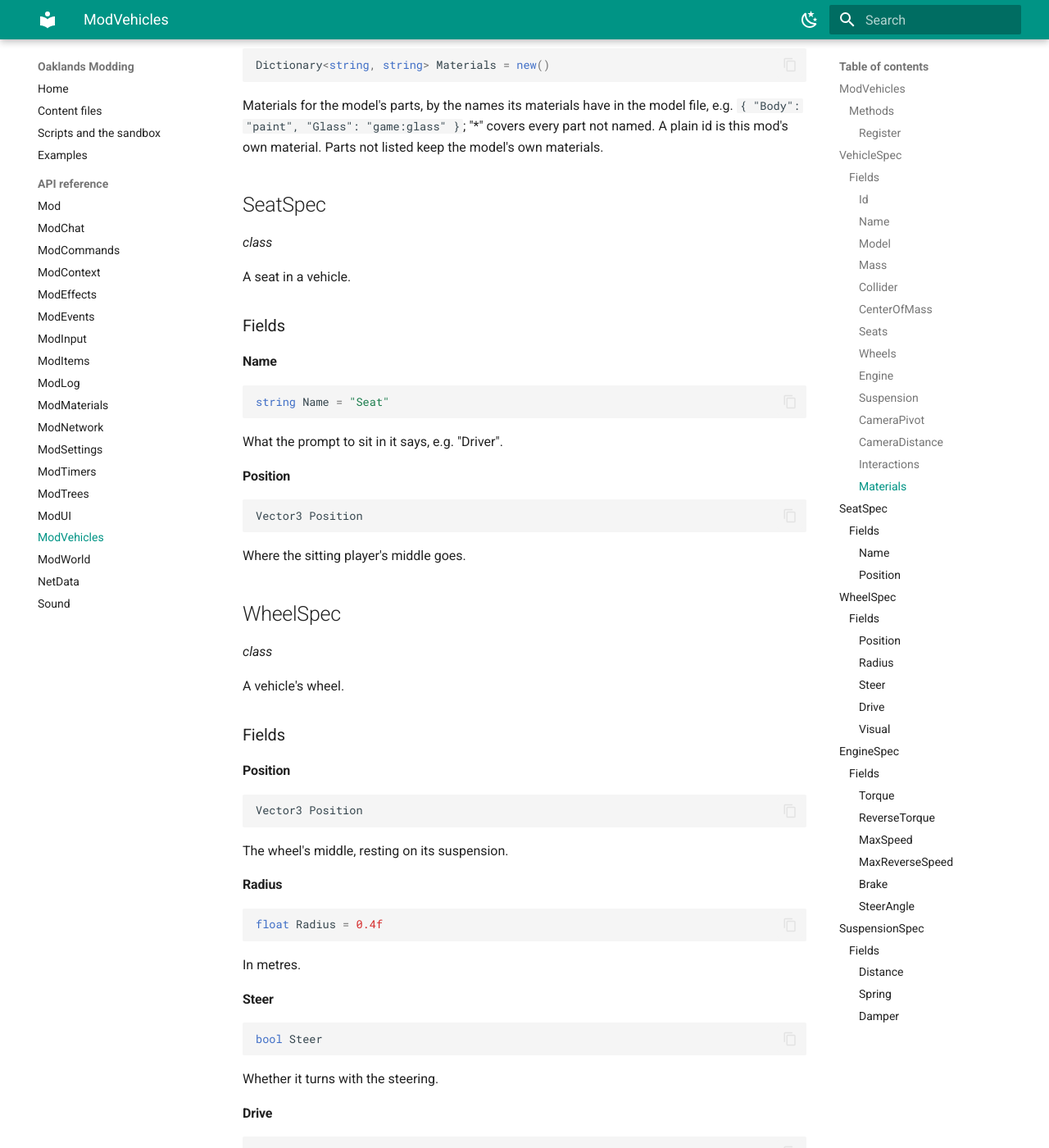
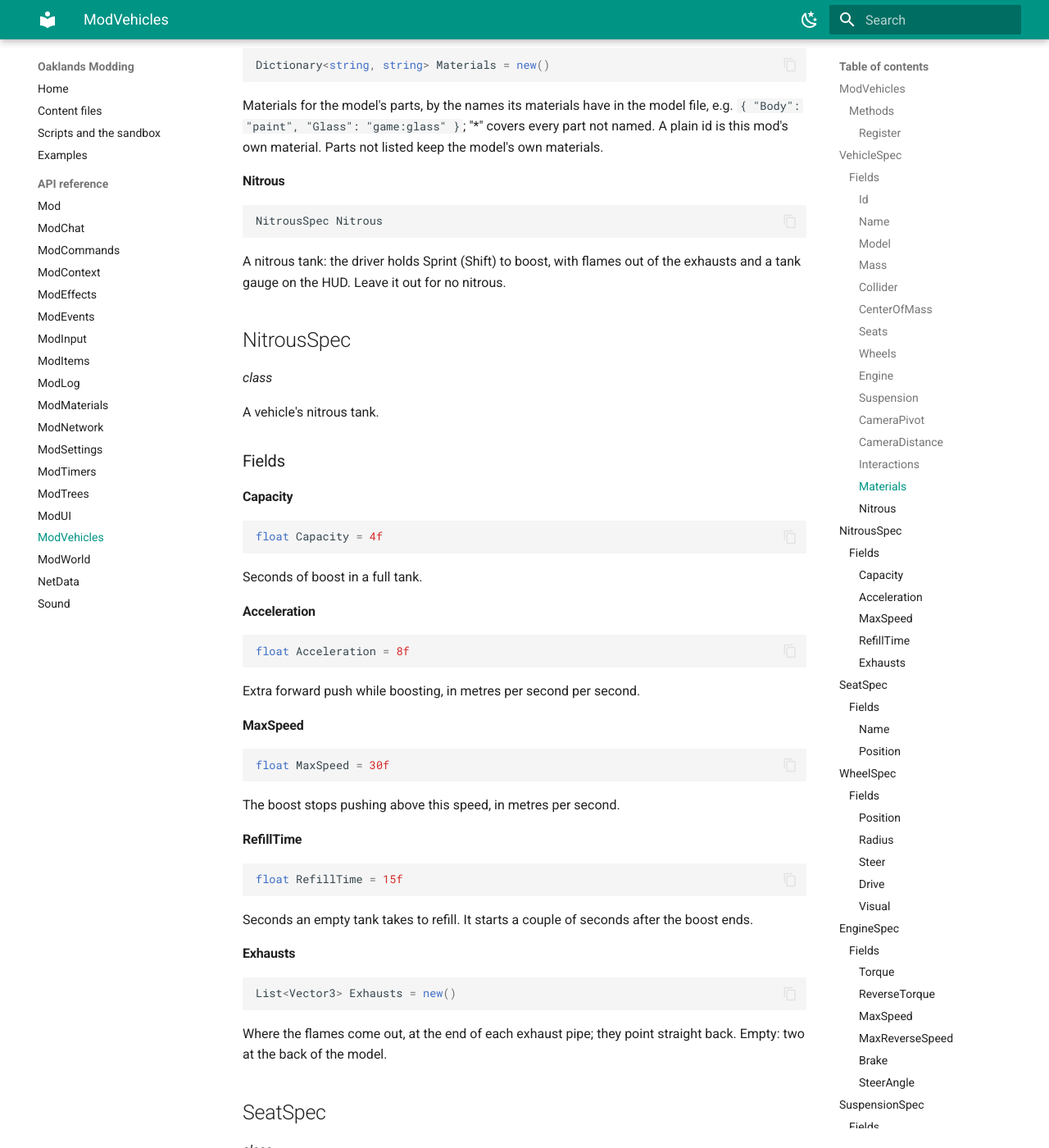
Before and after one commit to typical-developers/oaklands-modding-docs, an MkDocs documentation site: the page built from docs/api/ModVehicles.md, in a window 1280 px wide and 1400 px high, scrolled down 2929 px. Shown: the whole window at 82% size. Built offline with MkDocs 1.6.1 and Material for MkDocs 9.7.7, drawn with Linux system fonts in a browser that asks for light colours.

Commit message:
Update the docs (game d78be8c)

````diff
--- a/docs/api/ModVehicles.md
+++ b/docs/api/ModVehicles.md
@@ -1,6 +1,6 @@
 # ModVehicles
 
-[All docs](../index.md) · In this page: [`ModVehicles`](#modvehicles) · [`VehicleSpec`](#vehiclespec) · [`SeatSpec`](#seatspec) · [`WheelSpec`](#wheelspec) · [`EngineSpec`](#enginespec) · [`SuspensionSpec`](#suspensionspec)
+[All docs](../index.md) · In this page: [`ModVehicles`](#modvehicles) · [`VehicleSpec`](#vehiclespec) · [`NitrousSpec`](#nitrousspec) · [`SeatSpec`](#seatspec) · [`WheelSpec`](#wheelspec) · [`EngineSpec`](#enginespec) · [`SuspensionSpec`](#suspensionspec)
 
 <a name="modvehicles"></a>
 
@@ -183,6 +183,76 @@ Dictionary<string, string> Materials = new()
 ```
 
 Materials for the model's parts, by the names its materials have in the model file, e.g. `{ "Body": "paint", "Glass": "game:glass" }`; "\*" covers every part not named. A plain id is this mod's own material. Parts not listed keep the model's own materials.
+
+<a name="vehiclespec-nitrous"></a>
+
+#### Nitrous
+
+```csharp
+NitrousSpec Nitrous
+```
+
+A nitrous tank: the driver holds Sprint (Shift) to boost, with flames out of the exhausts and a tank gauge on the HUD. Leave it out for no nitrous.
+
+<a name="nitrousspec"></a>
+
+## NitrousSpec
+
+*class*
+
+A vehicle's nitrous tank.
+
+### Fields
+
+<a name="nitrousspec-capacity"></a>
+
+#### Capacity
+
+```csharp
+float Capacity = 4f
+```
+
+Seconds of boost in a full tank.
+
+<a name="nitrousspec-acceleration"></a>
+
+#### Acceleration
+
+```csharp
+float Acceleration = 8f
+```
+
+Extra forward push while boosting, in metres per second per second.
+
+<a name="nitrousspec-maxspeed"></a>
+
+#### MaxSpeed
+
+```csharp
+float MaxSpeed = 30f
+```
+
+The boost stops pushing above this speed, in metres per second.
+
+<a name="nitrousspec-refilltime"></a>
+
+#### RefillTime
+
+```csharp
+float RefillTime = 15f
+```
+
+Seconds an empty tank takes to refill. It starts a couple of seconds after the boost ends.
+
+<a name="nitrousspec-exhausts"></a>
+
+#### Exhausts
+
+```csharp
+List<Vector3> Exhausts = new()
+```
+
+Where the flames come out, at the end of each exhaust pipe; they point straight back. Empty: two at the back of the model.
 
 <a name="seatspec"></a>
 
--- a/docs/examples/go_kart/source/make_kart.py
+++ b/docs/examples/go_kart/source/make_kart.py
@@ -84,6 +84,8 @@ body.box("Seat", (0, 0.56, -0.47), (0.46, 0.5, 0.1))           # seat back
 body.box("Frame", (0, 0.42, 0.42), (0.05, 0.05, 0.4))          # steering column
 body.box("Frame", (0, 0.55, 0.3), (0.34, 0.05, 0.05))          # steering wheel
 body.box("Body", (0, 0.32, -0.82), (0.95, 0.12, 0.14))         # rear bumper
+body.box("Hub", (0.28, 0.3, -0.95), (0.07, 0.07, 0.14))          # exhaust pipes (nitrous
+body.box("Hub", (-0.28, 0.3, -0.95), (0.07, 0.07, 0.14))         # flames come out here)
 
 wheel = Part()
 wheel.wheel()
````
Also changed, not shown: docs/content.md (+17 -0 lines), docs/examples/go_kart/vehicles/kart.json (+7 -0 lines), docs/index.md (+1 -0 lines), 1 other file.
